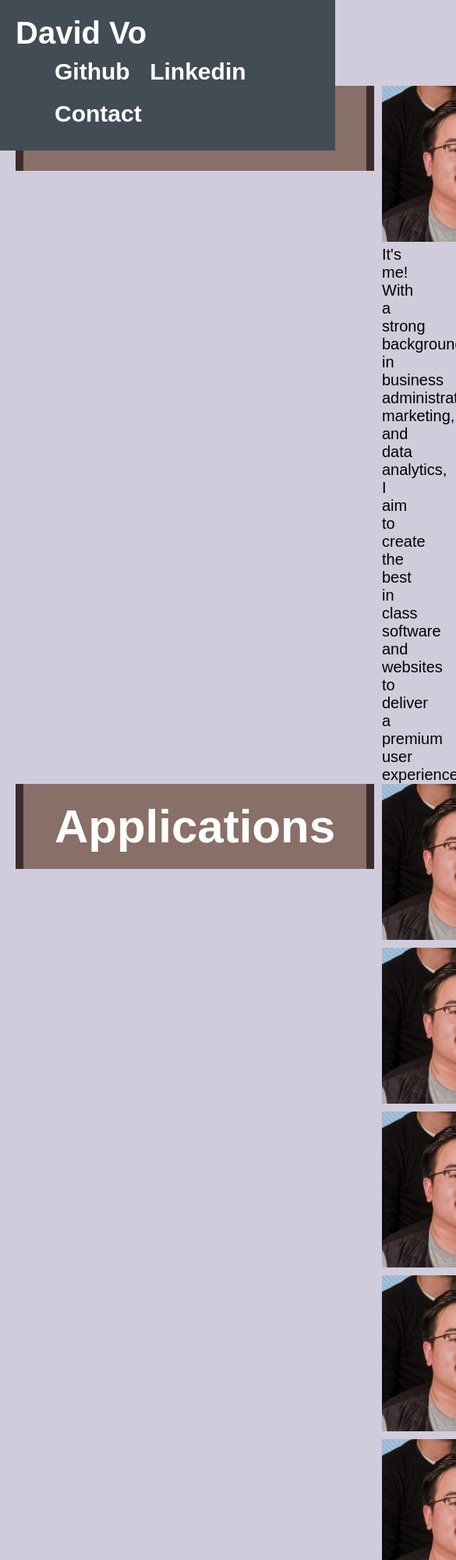
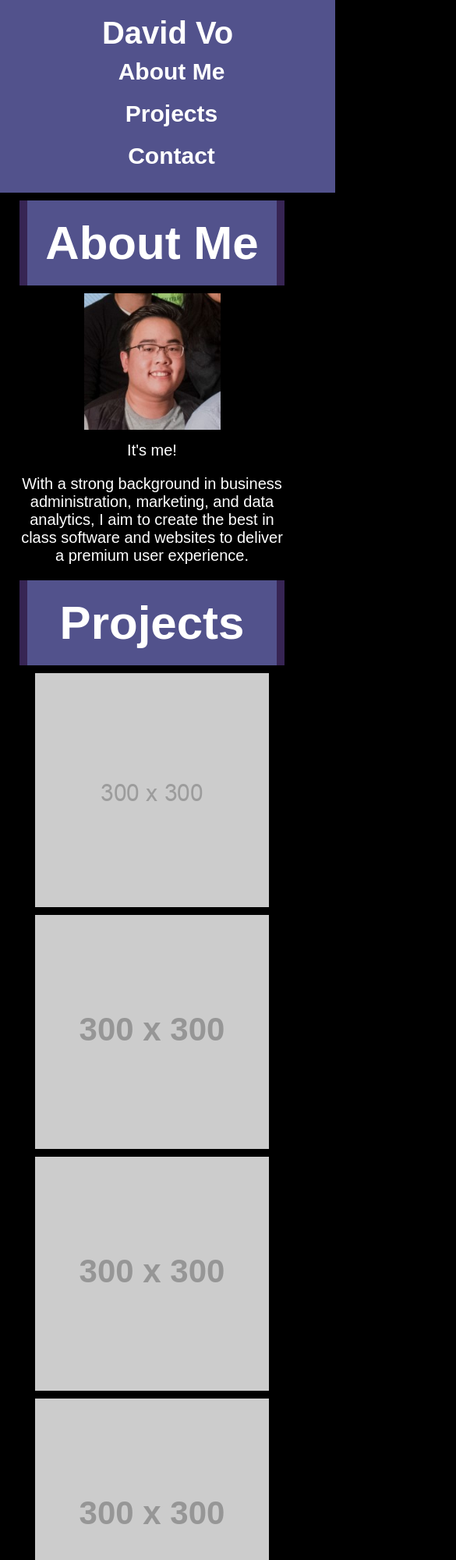
Before and after one commit to daevidvo/personal_portfolio, a plain HTML site: page index.html in a window 390 px wide. Shown: the top 2000 px of the page at 78% size, 585 px wide, since content can reach past the window. Drawn offline with Linux system fonts and the light colour scheme; placeholder pictures from the web are drawn by us.

Commit message:
updated content on page along with structure overall

```diff
--- a/assets/css/style.css
+++ b/assets/css/style.css
@@ -1,6 +1,7 @@
 :root {
-    --navbartextcolor: #fff;
-    --bordercolor: 10px solid #3D2C2E;
+    --navbarfootertextcolor: #fff;
+    --bordercolor: 10px solid #372554;
+    --contentmargin: 10px;
 }
 
 * {
@@ -8,19 +9,22 @@
     font-size: 20px;
     margin: 0px;
     text-decoration: none;
+    text-align: center;
+    list-style: none;
 }
 
 body {
-    background-color: #D1CCDC;
-    color: black;
+    background-color: #000000;
+    color: white;
 }
 
 header {
-    background-color: #424C55;
+    background-color: #52528C;
     padding: 20px;
-    color: var(--navbartextcolor);
+    color: var(--navbarfootertextcolor);
     position: fixed;
     width: 100%;
+    text-align: left;
 }
 
 header h1 {
@@ -35,11 +39,6 @@ nav {
     padding-right: 30px;
 }
 
-nav ul, .content ul {
-    list-style: none;
-    /* hides the bullet points that regularly show up with ul li content */
-}
-
 nav ul li {
     display: inline-block;
     /* changes the display of the links from blocks to inline with one another */
@@ -47,60 +46,136 @@ nav ul li {
 }
 
 nav a {
-    color: var(--navbartextcolor);
+    color: var(--navbarfootertextcolor);
     font-size: 150%;
     font-weight: bolder;
 }
 
 main {
-    padding: 110px 20px 75px 20px;
+    padding: 110px 20px 20px 20px;
     /* padding values in order are "top" "right" "bottom" "left" */
 }
 
-.sidecontent {
-    background-color: #886F68;
-    color: white;
+.contentheader {
+    background-color: #52528C;
     padding: 20px;
     border-right: var(--bordercolor);
     border-left: var(--bordercolor);
     width: 400px;
-    text-align: center;
-    float: left;
-    /* margin-top: 10px; */
+    margin-right: auto;
+    margin-left: auto;
 }
     /* aside section will take up  25% of the screen width*/
 
-.sidecontent h2 {
+.contentheader h2 {
     font-size: 300%;
 }
-/* color palette #D1CCDC #424C55 #F5EDF0 #886F68 #3D2C2E */
+/* color palette #7C9EB2 #52528C #372554 #231123 #000000 */
 
-.content {
-    margin-left: 470px;
-    font-size: 220%;
-
+.aboutme img {
+    margin: var(--contentmargin);
+    height: 460px;
 }
 
-.content li {
+.aboutmecontent {
+    margin: 20px 0px 20px 0px;
+}
+
+
+.projectscontent {
     display: flex;
-    justify-content: flex-start;
+    flex-wrap: wrap;
+    justify-content: space-evenly;
+    max-width: 900px;
+    gap: var(--contentmargin);
+    margin-top: var(--contentmargin);
+    margin-right: auto;
+    margin-left: auto;
+}
+
+.projectscontent img {
+    vertical-align: bottom;
+}
+/* gets rid of padding at the bottom of images. credits: https://stackoverflow.com/questions/14053952/why-is-there-padding-at-the-bottom-of-my-image */
+
+#featuredprojectmobile {
+    display: none;
+}
+
+.card:hover {
+    border: 5px solid #7C9EB2;
+}
+
+.projects {
+    margin-top: 1%;
 }
 
 .contactme {
-    text-align: center;
-    color: white;
     border-top: var(--bordercolor);
     padding: 20px;
-    background-color: #886F68;
+    background-color: #52528C;
 }
 
 footer {
     border-top: var(--bordercolor);
     padding: 20px;
-    text-align: center;
 }
 
 footer a {
     display: inline-block;
     padding: 20px;
+    color: var(--navbarfootertextcolor);
 }
+
+@media screen and (max-width:992px) {
+    .projectscontent {
+        display: flex;
+        flex-direction: column;
+        justify-content: center;
+    }
+
+    #featuredproject {
+        display: none;
+    }
+
+    #featuredprojectmobile {
+        display: initial;
+    }
+
+    header {
+        position: initial;
+    }
+
+    header h1 {
+        display: block;
+    }
+
+    nav {
+        float: none;
+    }
+
+    nav ul li{
+        display: block;
+    }
+
+    main {
+        padding-top: 10px;
+    }
+
+    .contentheader {
+        width: 80%;
+    }
+
+    .aboutme img {
+        width: 50%;
+        height: 50%;
+    }
+
+
+
+    .contactme input {
+        display: block;
+        margin-left: auto;
+        margin-right: auto;
+    }
+}
--- a/index.html
+++ b/index.html
@@ -13,51 +13,60 @@
         <h1>David Vo</h1>
         <nav>
             <ul>
-                <li><a href="https://github.com/davidvo">Github</a> </li>
-                <li><a href="https://www.linkedin.com/in/daevidvo">Linkedin</a> </li>
+                <li><a href="#aboutme">About Me</a> </li>
+                <li><a href="#projects">Projects</a> </li>
                 <li><a href="#contactme">Contact</a> </li>
             </ul>
         </nav>
     </header>
 
     <main>
-        <aside class="sidecontent">
+        <div class="aboutme" id="aboutme">
+            <section class="contentheader">
                 <h2>About Me</h2>
-        </aside>
+            </section>
 
-        <section class="content">
             <figure>
-                <img src="./assets/images/linkedinphoto.jpg" alt="portrait photo">
+                <img src="./assets/images/linkedinphoto.jpg" alt="portrait photo"/>
                 <figcaption>It's me!</figcaption>
             </figure>
+
+            <section class="aboutmecontent">
                 <p>With a strong background in business administration, marketing, and data analytics, I aim to create the best in class software and websites to deliver a premium user experience.</p>
             </section>
+        </div>
 
-        <aside class="sidecontent">
-            <h2>Applications</h2>
-        </aside>
+        <div class="projects" id="projects">
+            <section class="contentheader">
+                <h2>Projects</h2>
+            </section>
 
-        <section class="content">
-            <a href="www.github.com/daevidvo">
-                <img src="./assets/images/linkedinphoto.jpg"/>
+            <section class="projectscontent">
+                <a href="https://youtu.be/dQw4w9WgXcQ" class="card" id="featuredproject">
+                    <img src="./assets/images/900x300.png"/>
                 </a>
 
-            <a href="www.github.com/daevidvo">
-                <img src="./assets/images/linkedinphoto.jpg"/>
+                <a href="https://youtu.be/dQw4w9WgXcQ" class="card" id="featuredprojectmobile">
+                    <img src="./assets/images/300x300.png"/>
                 </a>
 
-            <a href="www.github.com/daevidvo">
-                <img src="./assets/images/linkedinphoto.jpg"/>
+                <a href="https://youtu.be/dQw4w9WgXcQ" class="card">
+                    <img src="https://via.placeholder.com/300x300"/>
                 </a>
 
-            <a href="www.github.com/daevidvo">
-                <img src="./assets/images/linkedinphoto.jpg"/>
+                <a href="https://youtu.be/dQw4w9WgXcQ" class="card">
+                    <img src="https://via.placeholder.com/300x300"/>
                 </a>
 
-            <a href="www.github.com/daevidvo">
-                <img src="./assets/images/linkedinphoto.jpg"/>
+                <a href="https://youtu.be/dQw4w9WgXcQ" class="card">
+                    <img src="https://via.placeholder.com/300x300"/>
+                </a>
+
+                <a href="https://youtu.be/dQw4w9WgXcQ" class="card">
+                    <img src="https://via.placeholder.com/300x300"/>
                 </a>
             </section>
+        </div>
     </main>
 
     <section class="contactme" id="contactme">
```
Also changed, not shown: assets/images/300x300.png (added), assets/images/900x300.png (added). Lines whose indentation alone changed are shown as unchanged.
